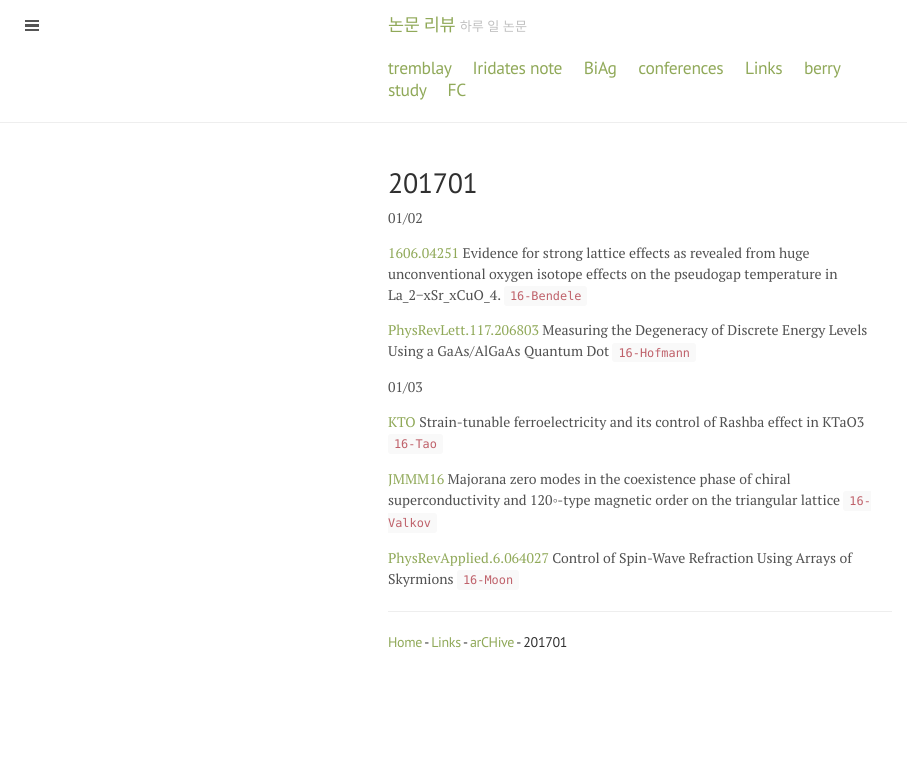
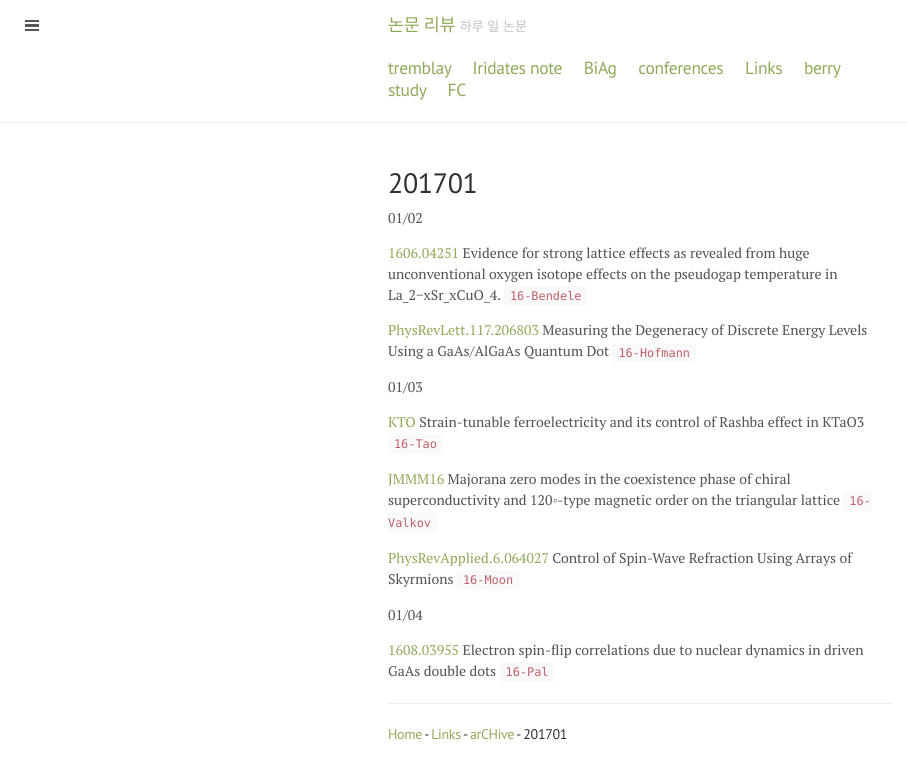
Before and after one commit to qkrwlsghdcjsworlt/work, a Jekyll site: the page built from 201701.md, in a window 1280 px wide. Shown: the top 779 px of the page, without its empty margins (0-907 px from the left). Built offline with Jekyll 4.4.1, drawn with Linux system fonts in a browser that asks for light colours.

Commit message:
“update”

```diff
--- a/201701.md
+++ b/201701.md
@@ -19,6 +19,13 @@ isotope effects on the pseudogap temperature in La_2−xSr_xCuO_4. `16-Bendele`
 [PhysRevApplied.6.064027](https://journals.aps.org/prapplied/abstract/10.1103/PhysRevApplied.6.064027) Control of Spin-Wave Refraction Using Arrays of Skyrmions `16-Moon`
 
 
+01/04
+
+[1608.03955](https://arxiv.org/abs/1608.03955) Electron spin-flip correlations due to nuclear dynamics in driven GaAs double dots `16-Pal`
+
+
+
+
 ---
 
 
```
